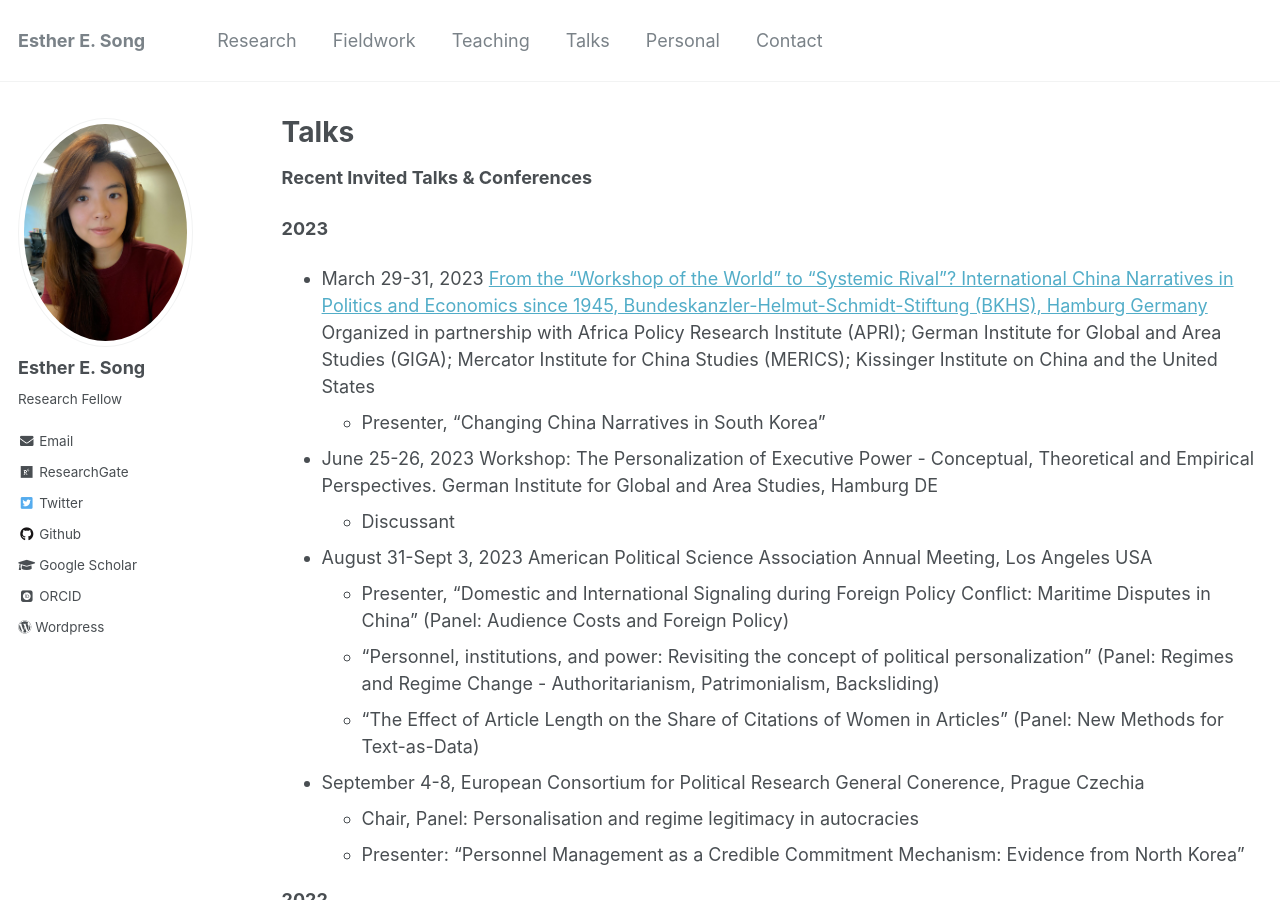
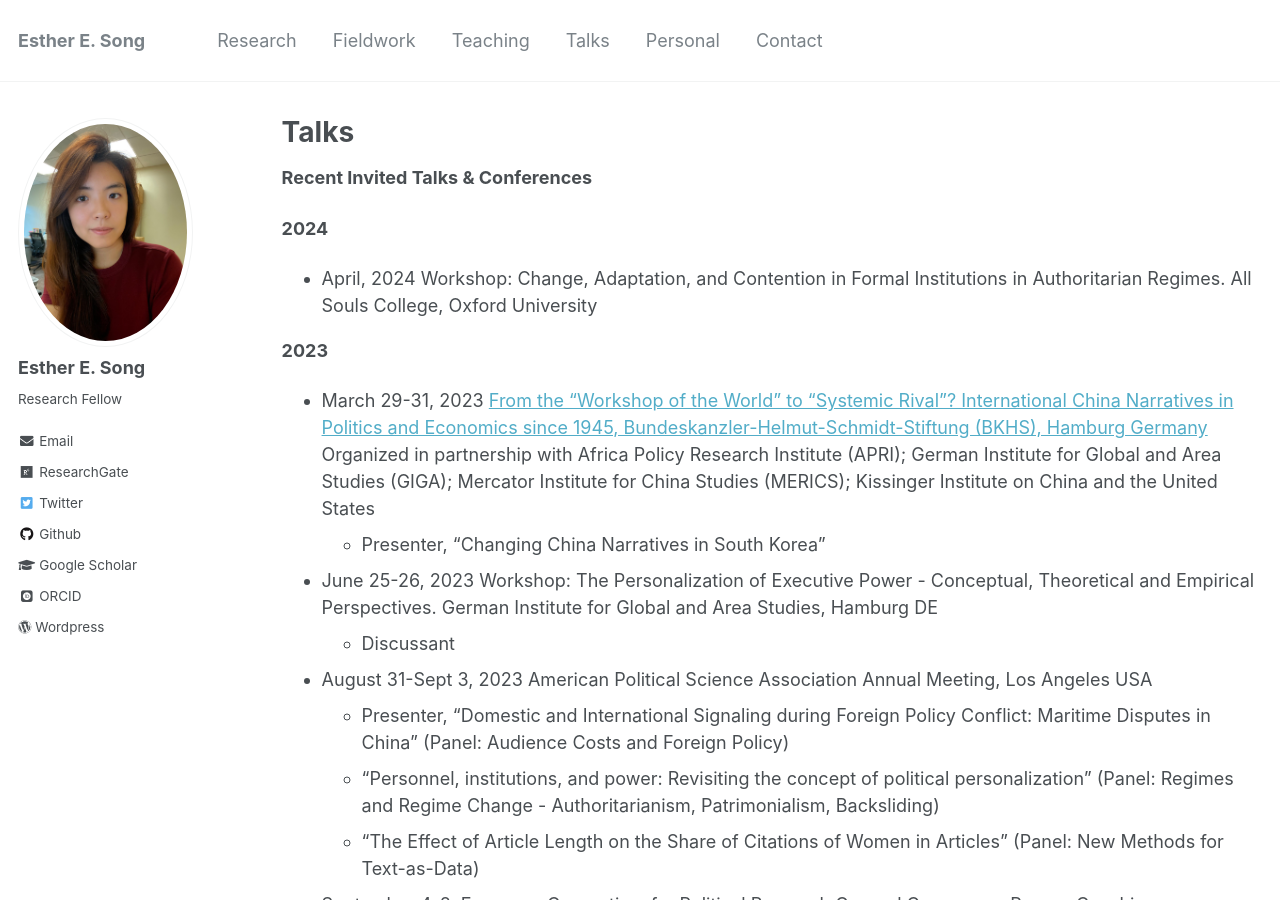
Before and after one commit to ehsong/ehsong.github.io, a Jekyll site: the page built from _pages/talks.md, in a window 1280 px wide and 900 px high. Built offline with Jekyll 4.4.1, drawn with Linux system fonts in a browser that asks for light colours; some web fonts are replaced.

Commit message:
Update talks.md

```diff
--- a/_pages/talks.md
+++ b/_pages/talks.md
@@ -8,6 +8,10 @@ author_profile: true
 {% include base_path %}
 
 **Recent Invited Talks & Conferences**
+
+**2024**
+
+- April, 2024 Workshop: Change, Adaptation, and Contention in Formal Institutions in Authoritarian Regimes. All Souls College, Oxford University
 
 **2023**
 
```
